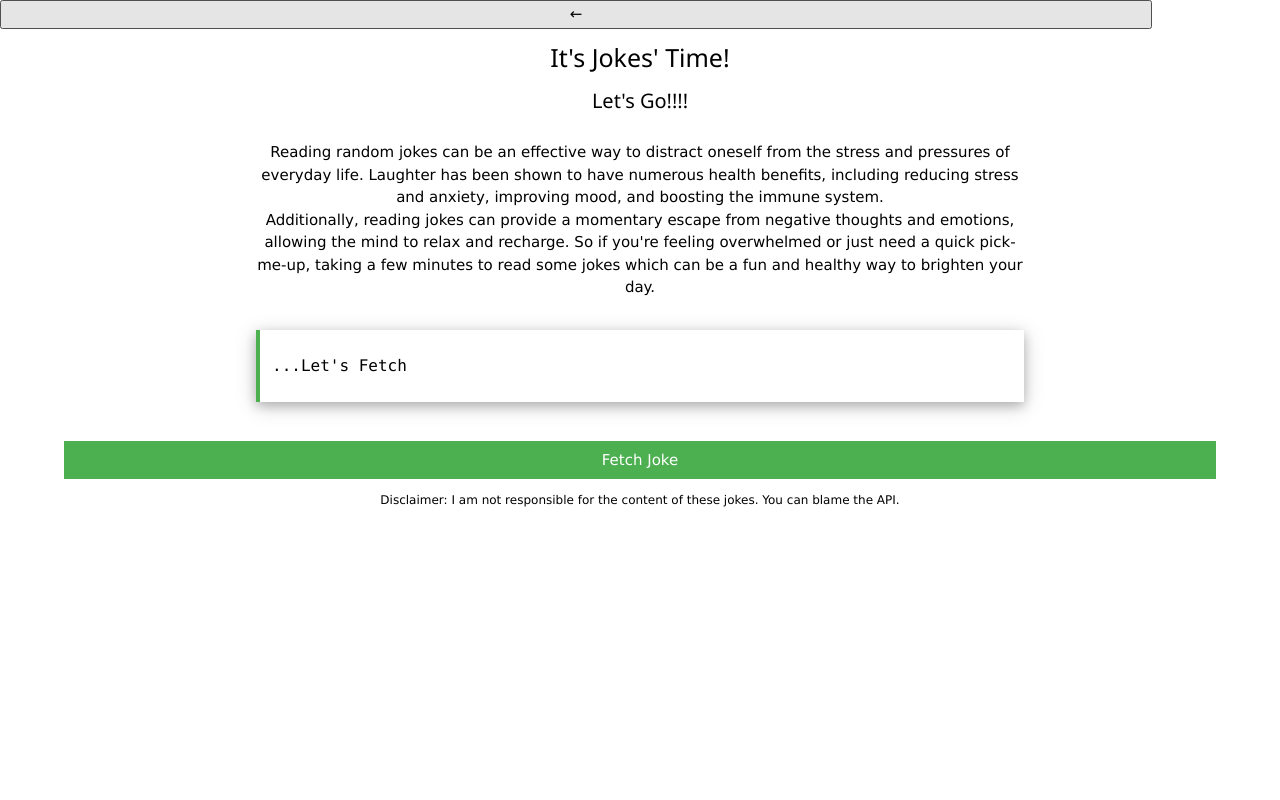
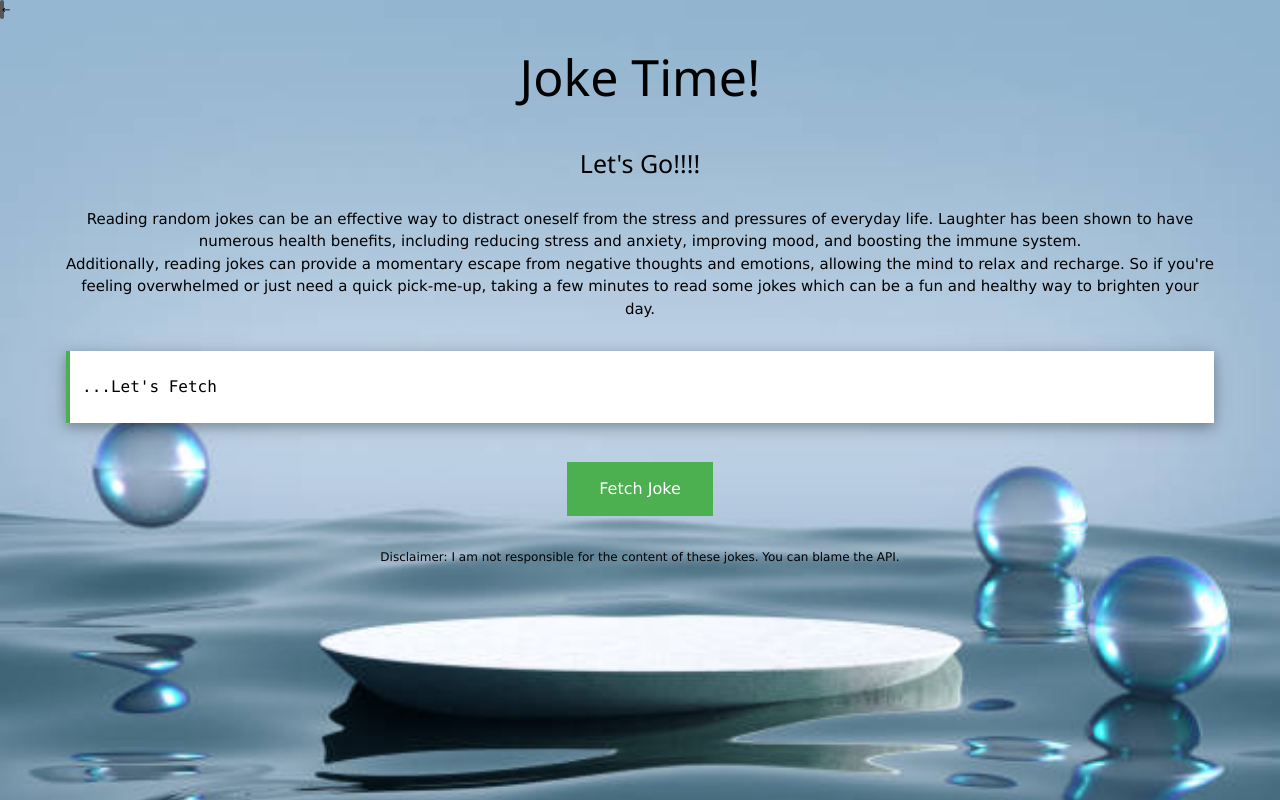
Before and after one commit to joyakhanolu/Mood-Mentor, a plain HTML site: page Advice/Health/health.html in a window 1280 px wide. Drawn offline with nearby package versions, Linux system fonts and the light colour scheme.

Commit message:
Mood Mentor

```diff
--- a/Advice/Health/health.html
+++ b/Advice/Health/health.html
@@ -4,15 +4,25 @@
     <meta charset="UTF-8">
     <meta name="author" content="Ryan Els">
     <meta name="viewport" content="width=device-width, initial-scale=1.0">
-    <title>Playing fetch() with my API</title>
+    <title>Jokes</title>
     <link rel="stylesheet" href="https://www.w3schools.com/w3css/4/w3.css">
     <style>
 
+        body {
+            background-image: url("Jokes.jpg");
+            background-repeat: no-repeat;
+            background-size: cover;
+            padding-right: 50px;
+            padding-left: 50px;
+        }
+
         h1 {
-            font-size: 25px;
+            font-size: 50px;
+            padding-top: 30px;
+            padding-bottom: 20px;
         }
         h2 {
-            font-size:20px;
+            font-size:25px;
         }
         pre {
             margin:0;
@@ -21,17 +31,30 @@
             overflow:auto;
             padding:10px;
         }
-        button {
-            width:90%;
-            margin:auto;
+
+        button:hover {
+            background-color: black;
         }
 
-        /*
+        .button {
+            background-color: black;
+            color: white;
+            border: none;
+            padding: 15px 32px;
+            text-align: center;
+            text-decoration: none;
+            display: inline-block;
+            font-size: 16px;
+
+            cursor: pointer;
+
+        }
+
+
         .back-button {
   position: absolute;
   font-size: 10px;
-  color: white;
-  background-color: #333;
+  color: black;
   border: none;
   border-radius: 5px;
   cursor: pointer;
@@ -49,7 +72,7 @@
 */
 
 .w3-container {
-    max-width: 800px;
+    max-width: 500px;
     margin: 0 auto;
 }
 
@@ -57,16 +80,23 @@
     text-align: center;
 }
 
+.text {
+    color:black;
+    top: 300px;
+    text-size-adjust: 10px;
+    padding-top: 20px;
+}
+
     </style>
 </head>
 
     <button class="back-button">&#8592;</button>
 
-     <h1 class="w3-center">It's Jokes' Time!</h1>
+     <h1 class="w3-center"> Joke Time!</h1>
 
 
 
-    <h2 class="w3-center" id="demo">Let's Go!!!!</h2>
+    <h2 class="w3-center">Let's Go!!!!</h2>
 
     <div class="w3-container text-center">
         <p>
@@ -87,13 +117,14 @@
         <button class="w3-button w3-green button">Fetch Joke</button>
     </div>
 
+
     <div class="w3-center">
         <img src="http://toonsup.com/users/b/belugatoons/laughing_pup_110525_203924.gif" class="w3-image w3-hide gif" style="max-width:40%">
     </div>
 
 
    <div class="w3-container">
-        <p class="w3-small w3-center">Disclaimer: I am not responsible for the content of these jokes. You can blame the API.</p>
+        <p class="w3-small w3-center text">Disclaimer: I am not responsible for the content of these jokes. You can blame the API.</p>
     </div>
 
 <script>
--- /dev/null
+++ b/Advice/Lifestyle/lifestyle.css
@@ -0,0 +1,64 @@
+.back-button {
+    position: absolute;
+    margin: 0.5px;
+    padding: 10px 20px;
+    font-size: 1.2em;
+    color: black;
+    border: none;
+    border-radius: 2px;
+    cursor: pointer;
+  }
+
+
+  /* Main content styling */
+  body {
+    font-family: Arial, Helvetica, sans-serif;
+    background-image: url("Life.jpg");
+    background-repeat: no-repeat;
+    background-size: cover;
+  }
+
+  h1 {
+    text-align: center;
+    font-size: 50px;
+    color: black;
+  }
+
+  button {
+    border: none;
+    color: black;
+    padding: 15px 32px;
+    text-align: center;
+    text-decoration: none;
+    display: inline-block;
+    font-size: 16px;
+    margin: 4px 2px;
+    cursor: pointer;
+    margin-left: 45%;
+    margin-top: 50px;
+  }
+
+  button:hover {
+    background-color: papayawhip;
+    color: black;
+  }
+
+  p {
+    text-align: center;
+    font-size: 30px;
+    color: black;
+    padding-top: 50px;
+    padding-left: 100px;
+    padding-right: 100px;
+  }
+
+  p#activity {
+    font-size: 20px;
+    margin: 50px auto;
+    max-width: 600px;
+    padding: 20px;
+    border: 1px solid #ccc;
+    border-radius: 5px;
+    background-color: #f1f1f1;
+    box-shadow: 0px 0px 10px 0px rgba(0, 0, 0, 0.2);
+  }
```
Also changed, not shown: Advice/Lifestyle/lifestyle.html (+4 -95 lines), Advice/Lifestyle/lifestyle.js (added, +15 -0 lines), Advice/Health/Jokes.jpg (added), Advice/Lifestyle/Life.jpg (added), 3 other files.
